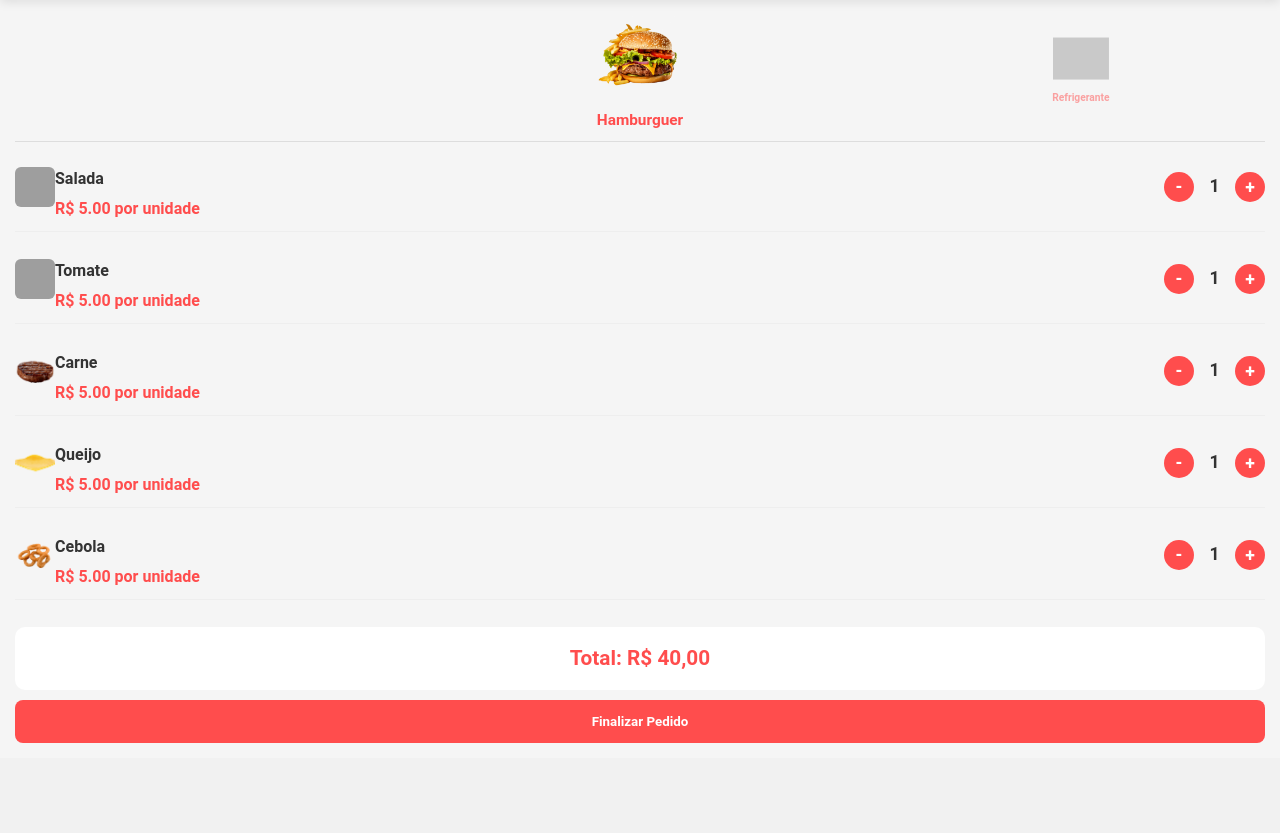
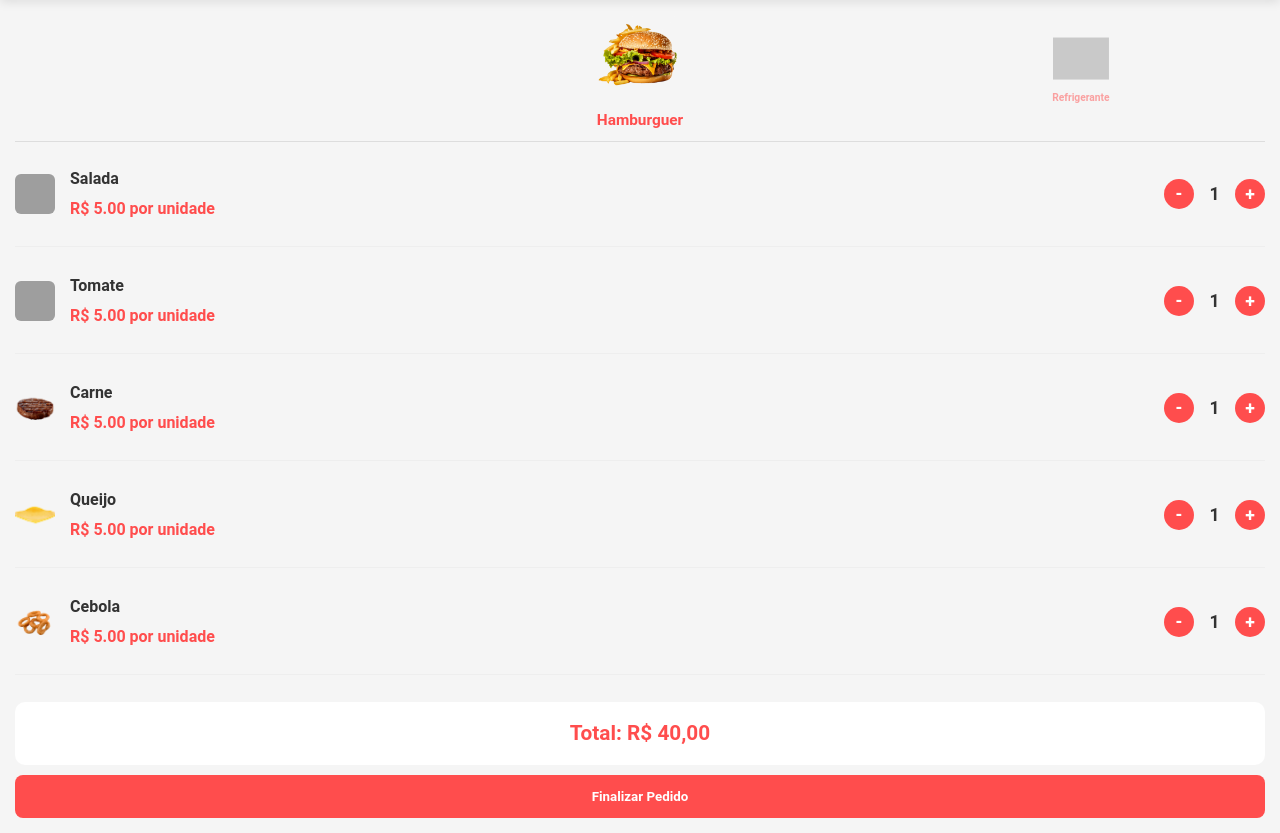
Before and after one commit to joaoCunhaSouza/Joe-s-Burguer, a Django app: page /combo/1/ in a window 1280 px wide. Shown: the part 68-901 px from the top of the page. Before the commit the page ends 811 px from the top, so only its background shows below. Run offline with Django 5.2, Linux system fonts and the light colour scheme; a user stored in the database is signed in; data comes from the database, SQL or seed files in the repository; both versions use the stored data as it was after the commit; grey boxes are pictures that could not be loaded.

Commit message:
Atualiza template e configurações 2.0

```diff
--- a/marketplace/templates/combo_detail.html
+++ b/marketplace/templates/combo_detail.html
@@ -121,7 +121,7 @@ header h1 {
 .ingredient-details {
   display: flex;
   flex-direction: column;
-  margin-top:15px;
+margin:15px 15px 15px 15px;
 }
 .ingredient-name {
   font-weight: 600;
```
Also changed, not shown: db.sqlite3.
